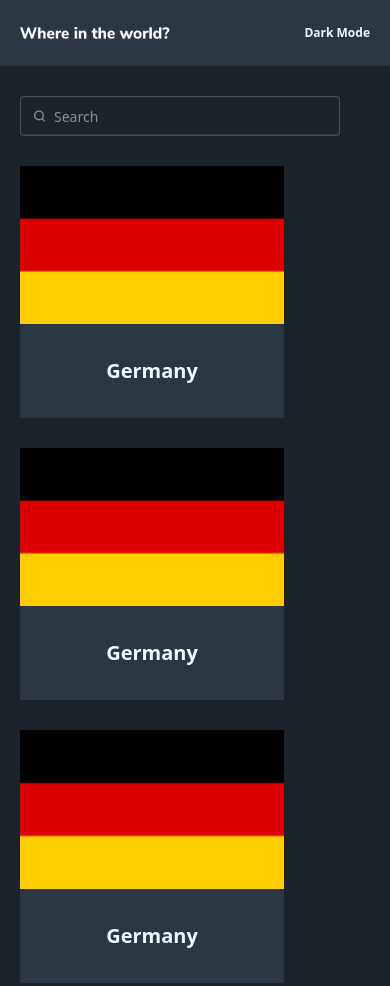
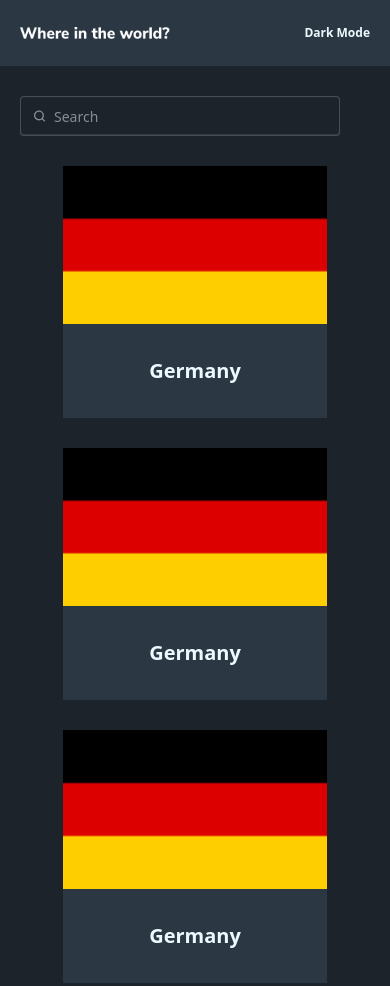
Before and after one commit to SUNNATBEE/responsiveWithTailwind, a plain HTML site: page index.html in a window 390 px wide. Shown: the top 986 px of the page. Drawn offline with nearby package versions, Linux system fonts and the light colour scheme.

Commit message:
Xatolar togrlandi

```diff
--- a/index.html
+++ b/index.html
@@ -39,8 +39,8 @@
                 </label>
 
 
-                <div class="flex flex-wrap justify-between gap-[30px] mt-[30px]">
-                    <div class="max-w-[264px] w-full text-center">
+                <div class="flex  justify-center flex-wrap sm:justify-between  gap-[30px] mt-[30px]">
+                    <div class="max-w-[264px]  w-full text-center">
                         <img src="./images/germany.png" alt="">
                         <div class="bg-[#2B3844] py-[32px]">
                             <h2 class="font-bold text-[20px]">Germany</h2>
```
